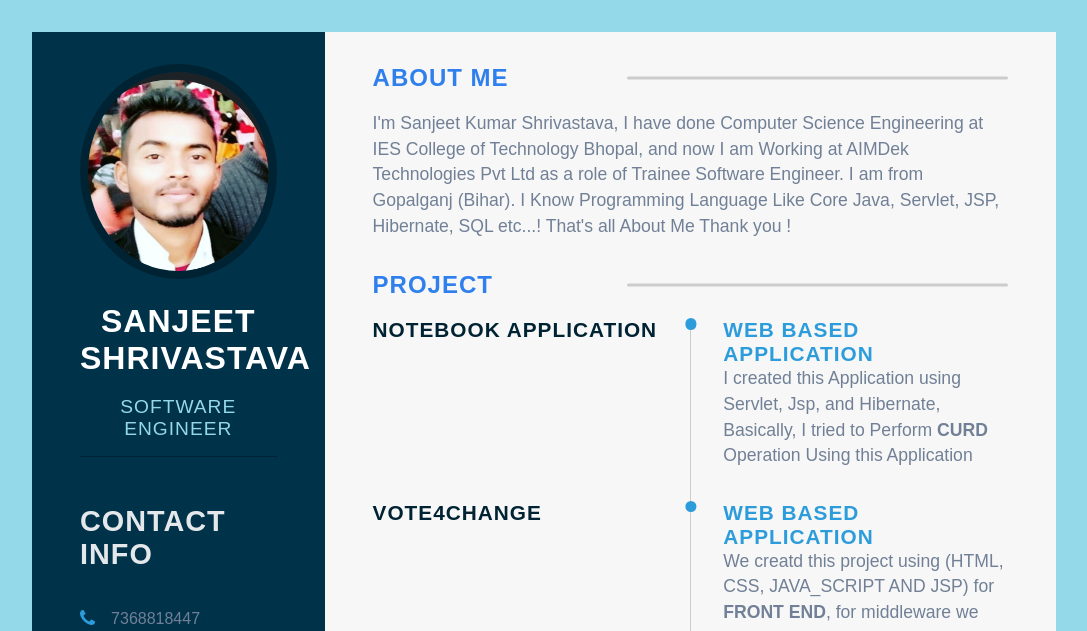
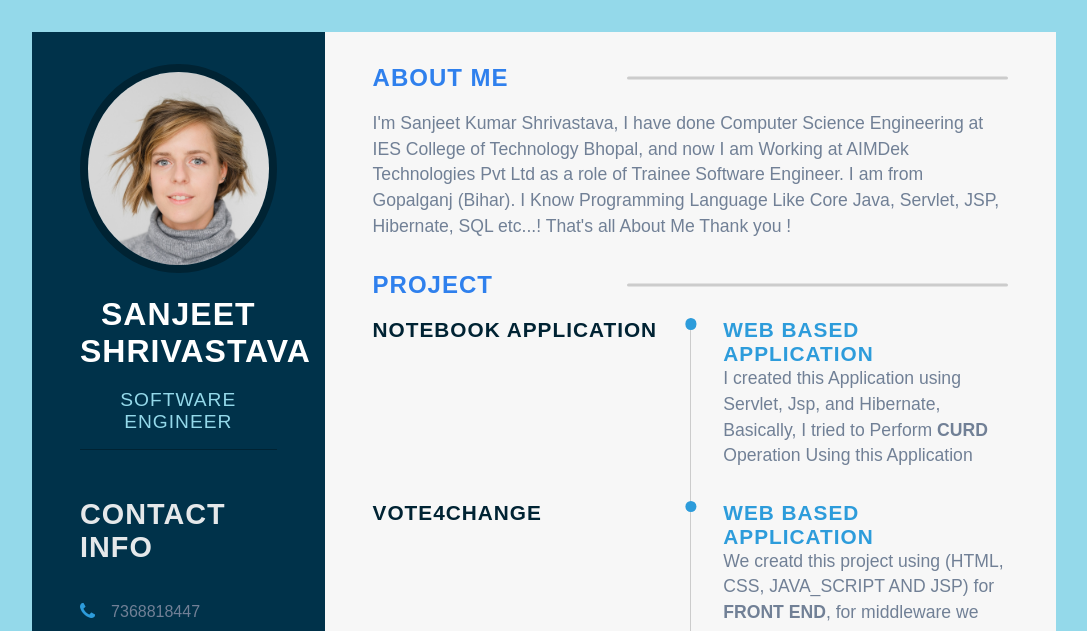
Before and after one commit to sudo-sngt/sanjeetcv, a plain HTML site: page index.html in a window 1280 px wide. Shown: the top 631 px of the page, without its empty margins (96-1183 px from the left). Drawn offline with Linux system fonts and the light colour scheme.

Commit message:
second commit

```diff
--- a/index.html
+++ b/index.html
@@ -16,7 +16,7 @@
             <div class="left-content">
                 <div class="profile">
                     <div class="image">
-                        <img src="/sanjeetimage.PNG" alt="">
+                        <img src="/avatar.jpg" alt="">
                     </div>
                     <h2 class="name">Sanjeet Shrivastava</h2>
                     <p class="career">Software Engineer</p>
```
